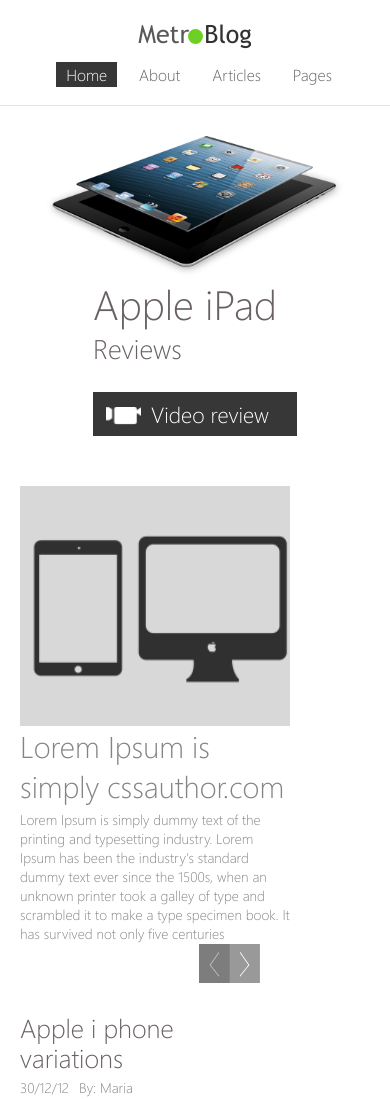
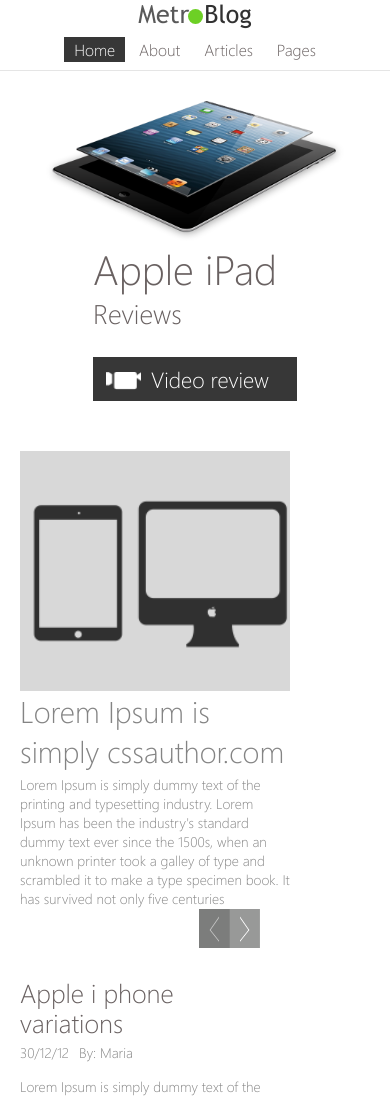
Before and after one commit to IhorBilobran/metro-blog-git, a plain HTML site: page index.html in a window 390 px wide. Shown: the top 1100 px of the page. Drawn offline with nearby package versions, Linux system fonts and the light colour scheme.

Commit message:
fixed paddings, navigation

```diff
--- a/css/main.css
+++ b/css/main.css
@@ -596,7 +596,15 @@ footer {
         margin: 0 auto; } }
 
 @media only screen and (max-width: 480px) {
+  header .header-nav {
+    margin: 0;
+    padding: 10px 0;
+  }
+  header .header-nav a {
+    margin: 0;
+  }
   header {
+
     position: static;
     border-bottom: none;
     -webkit-box-orient: vertical;
@@ -608,8 +616,7 @@ footer {
     -webkit-align-items: center;
         -ms-flex-align: center;
             align-items: center;
-    padding: 0;
-    padding: 20px 10px; }
+    padding: 0; }
   .banner-imgg {
     margin-top: 30px;
     min-height: 140px;
```
